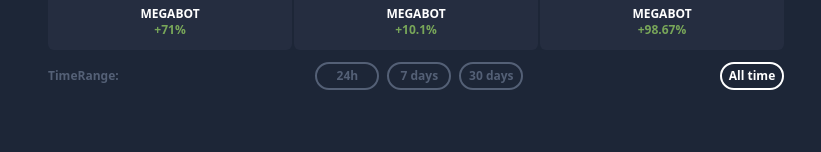
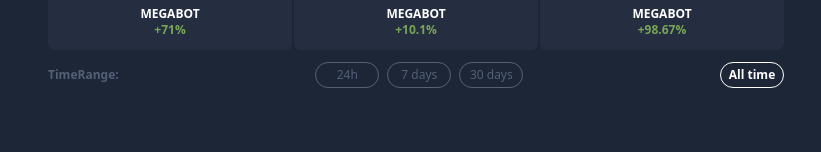
Before and after one commit to apple-xrum/hyperquant-test, a React (Vite) app: page /dashboard in a window 1280 px wide. Shown: the part 547-699 px from the top of the page, without its empty margins (224-1045 px from the left). Built offline with nearby package versions, Linux system fonts and the light colour scheme.

Commit message:
Изменен стиль активного RangeButton.tsx

```diff
--- a/src/components/RangeButton.tsx
+++ b/src/components/RangeButton.tsx
@@ -16,7 +16,7 @@ const RangeButton = ({ name, value, currentPeriod }: PropsType) => {
 
   return (
     <button
-      className={`${currentPeriod === value ? "text-white" : "text-primary-light"} flex w-16 min-w-16 cursor-pointer items-center justify-center rounded-full border-2 py-1 text-xs font-bold text-nowrap`}
+      className={`${currentPeriod === value ? "font-bold text-white" : "text-primary-light"} flex w-16 min-w-16 cursor-pointer items-center justify-center rounded-full border-1 py-1 text-xs text-nowrap`}
       onClick={() => handleChangeRange(value)}
     >
       {name}
```
